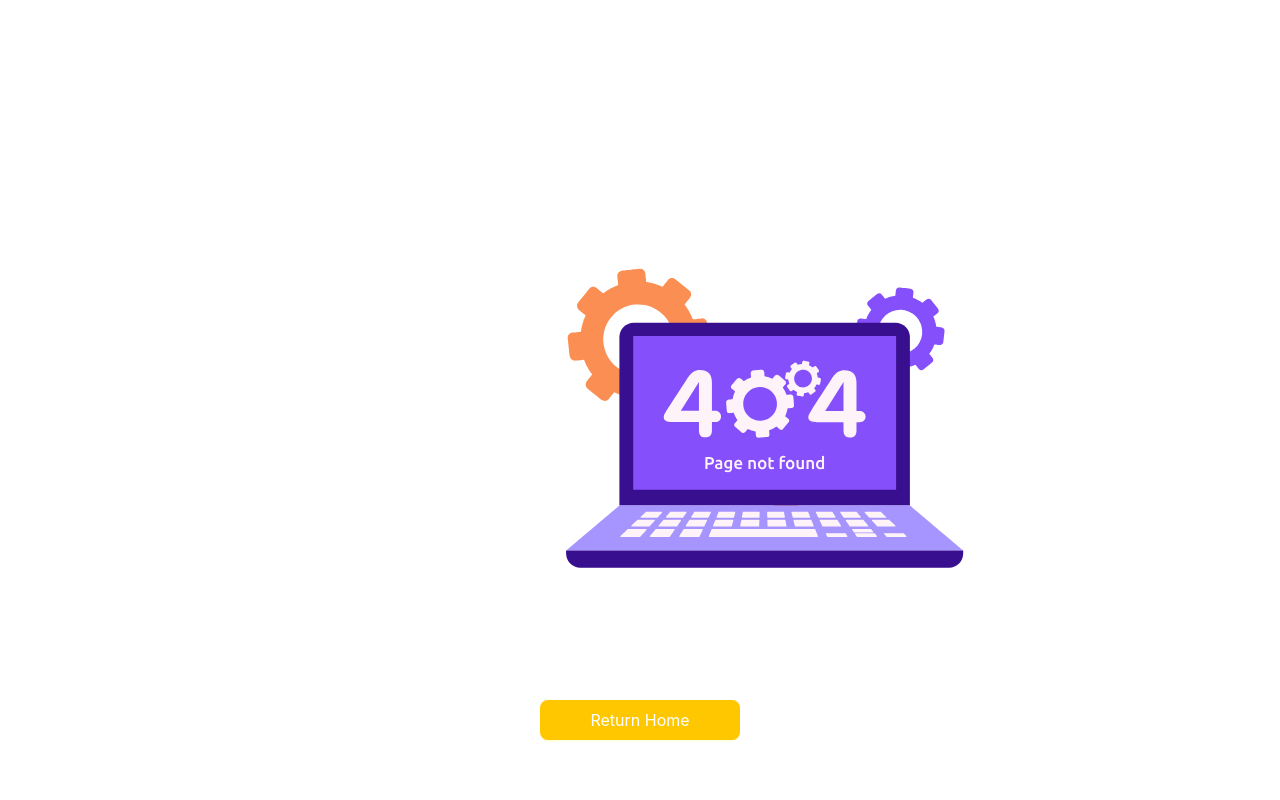
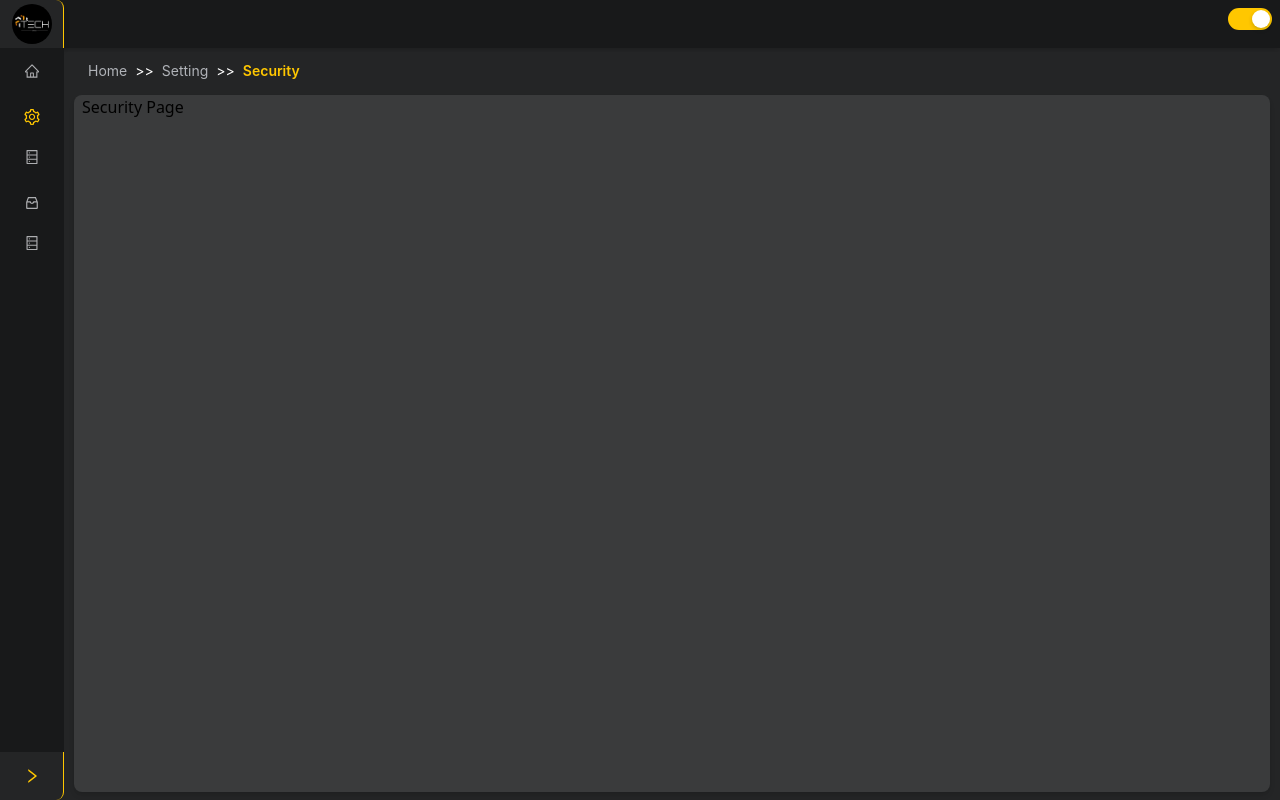
Before and after one commit to archivo-devspace/LMS-Portal, a Next.js app: page /setting/security in a window 1280 px wide. Before the commit this address had no page. Built offline with nearby package versions, Linux system fonts and the light colour scheme.

Commit message:
[ENHANCEMENT]  add new component dynamic breadcrumb

```diff
--- /dev/null
+++ b/src/app/(root)/setting/security/page.tsx
@@ -0,0 +1,7 @@
+import React from "react";
+
+const Security = () => {
+  return <div>Security Page</div>;
+};
+
+export default Security;
--- /dev/null
+++ b/src/components/common/Breadcrumb/index.tsx
@@ -0,0 +1,69 @@
+"use client";
+
+import { Breadcrumb, ConfigProvider } from "antd";
+import Link from "next/link";
+import { usePathname } from "next/navigation";
+import React from "react";
+import styles from "./styles.module.css";
+
+const DynamicBreadcrumb = () => {
+  const pathname = usePathname();
+  const pathSnippets = pathname.split("/").filter((i) => i);
+
+  // Define default breadcrumb for "Home"
+  const defaultBreadcrumb = (
+    <Breadcrumb.Item key="home">
+      <Link href="/">
+        <p className={styles.disabled_breadcrumb}>Home</p>
+      </Link>
+    </Breadcrumb.Item>
+  );
+
+  const breadcrumbItems = pathSnippets.map((snippet, index) => {
+    const url = `/${pathSnippets.slice(0, index + 1).join("/")}`;
+    const isFirst = index === 0;
+    const isLast = index === pathSnippets.length - 1;
+
+    const breadcrumbLabel = snippet.charAt(0).toUpperCase() + snippet.slice(1);
+
+    return isLast ? (
+      <Breadcrumb.Item key={url} className={styles.active_breadcrumb}>
+        {breadcrumbLabel}
+      </Breadcrumb.Item>
+    ) : (
+      <Breadcrumb.Item
+        key={url}
+        className={isFirst ? styles.disabled_breadcrumb : undefined}
+      >
+        {isFirst ? (
+          <span>{breadcrumbLabel}</span>
+        ) : (
+          <Link href={url}>{breadcrumbLabel}</Link>
+        )}
+      </Breadcrumb.Item>
+    );
+  });
+
+  // Combine default "Home" breadcrumb with dynamic items
+  const allBreadcrumbItems = [defaultBreadcrumb, ...breadcrumbItems];
+
+  return (
+    <ConfigProvider
+      theme={{
+        components: {
+          Breadcrumb: {
+            separatorColor: "white", // Set separator color to white
+          },
+        },
+      }}
+    >
+      <div className="text-activeColor">
+        <Breadcrumb className={styles.breadcrumb} separator=">>">
+          {allBreadcrumbItems}
+        </Breadcrumb>
+      </div>
+    </ConfigProvider>
+  );
+};
+
+export default DynamicBreadcrumb;
--- /dev/null
+++ b/src/components/common/Breadcrumb/styles.module.css
@@ -0,0 +1,17 @@
+.active_breadcrumb {
+    @apply text-activeColor cursor-default font-semibold
+}
+
+.disabled_breadcrumb {
+    @apply text-secondaryStrongColor
+}
+
+/* style= {
+        {
+        margin: "8px 4px", co
+    }
+} */
+
+.breadcrumb {
+    @apply ml-2 mt-2
+}
--- a/src/components/common/Container/index.tsx
+++ b/src/components/common/Container/index.tsx
@@ -11,13 +11,14 @@ import Icon, { IconState } from "@/components/utils/Icon";
 import Switch from "@/components/utils/Switch/indext";
 import { useThemeContext } from "@/contexts/ThemeContext";
 import { save } from "@/utils/storage";
+import DynamicBreadcrumb from "../Breadcrumb";
 
 type Props = {
   children: React.ReactNode;
 };
 
 type MenusProps = {
-  syskey: string;
+  id: string;
   name: string;
   router: string;
   icon: string;
@@ -25,7 +26,7 @@ type MenusProps = {
 };
 
 type SubMenusProps = {
-  syskey: string;
+  id: string;
   name: string;
   router: string;
   icon: string;
@@ -33,7 +34,7 @@ type SubMenusProps = {
 
 const menus: MenusProps[] = [
   {
-    syskey: "1",
+    id: "1",
     name: "Dashboard",
     router: "/",
     icon: "dashboard",
@@ -41,28 +42,28 @@ const menus: MenusProps[] = [
   },
 
   {
-    syskey: "2",
+    id: "2",
     name: "Settings",
     router: "/settings",
     icon: "setting",
     submenu: [
       {
-        syskey: "2-1",
+        id: "1",
         name: "Profile",
-        router: "/profile",
+        router: "/setting/profile",
         icon: "profile",
       },
       {
-        syskey: "2-2",
+        id: "2",
         name: "Security",
-        router: "/security",
+        router: "/setting/security",
         icon: "security",
       },
     ],
   },
 
   {
-    syskey: "3",
+    id: "3",
     name: "Reports",
     router: "/reports",
     icon: "reports",
@@ -70,19 +71,19 @@ const menus: MenusProps[] = [
   },
 
   {
-    syskey: "4",
+    id: "4",
     name: "Products",
     router: "/products",
     icon: "products",
     submenu: [
       {
-        syskey: "4-1",
+        id: "1",
         name: "Products",
         router: "/products",
         icon: "products",
       },
       {
-        syskey: "4-2",
+        id: "2",
         name: "Category",
         router: "/categories",
         icon: "categories",
@@ -90,7 +91,7 @@ const menus: MenusProps[] = [
     ],
   },
   {
-    syskey: "5",
+    id: "5",
     name: "Reports",
     router: "/reports",
     icon: "reports",
@@ -164,13 +165,14 @@ const Container = ({ children }: Props) => {
             collapsed ? "pl-20" : "pl-52"
           } `}
         >
-          <Breadcrumb style={{ margin: "8px 4px" }}>
+          {/* <Breadcrumb style={{ margin: "8px 4px" }}>
             <Breadcrumb.Item>Home</Breadcrumb.Item>
             <Breadcrumb.Item>List</Breadcrumb.Item>
             <Breadcrumb.Item className={styles.active_breadcrumb}>
               App
             </Breadcrumb.Item>
-          </Breadcrumb>
+          </Breadcrumb> */}
+          <DynamicBreadcrumb />
         </div>
 
         <div className={styles.body}>
@@ -203,7 +205,7 @@ const Container = ({ children }: Props) => {
               {menus.map((menu) =>
                 menu.submenu ? (
                   <SubMenu
-                    key={menu.syskey}
+                    key={menu.id}
                     title={
                       <span
                         className={` ${collapsed ? "pl-1" : ""}  ${
@@ -240,7 +242,7 @@ const Container = ({ children }: Props) => {
                       {menu.submenu.map((submenu) => (
                         <Link
                           href={submenu.router}
-                          key={submenu.syskey}
+                          key={submenu.id}
                           className={`flex ${
                             styles.submenu_link_hover
                           } py-2.5 pl-8 my-1.5 text-xs ${
@@ -272,7 +274,7 @@ const Container = ({ children }: Props) => {
                     arrow={true}
                   >
                     <div
-                      key={menu.syskey}
+                      key={menu.id}
                       className={`my-1 ${
                         collapsed ? "flex justify-center" : "pl-1"
                       } ${
```
Also changed, not shown: src/app/(root)/setting/profile/page.tsx (renamed from src/app/(root)/profile/page.tsx).
